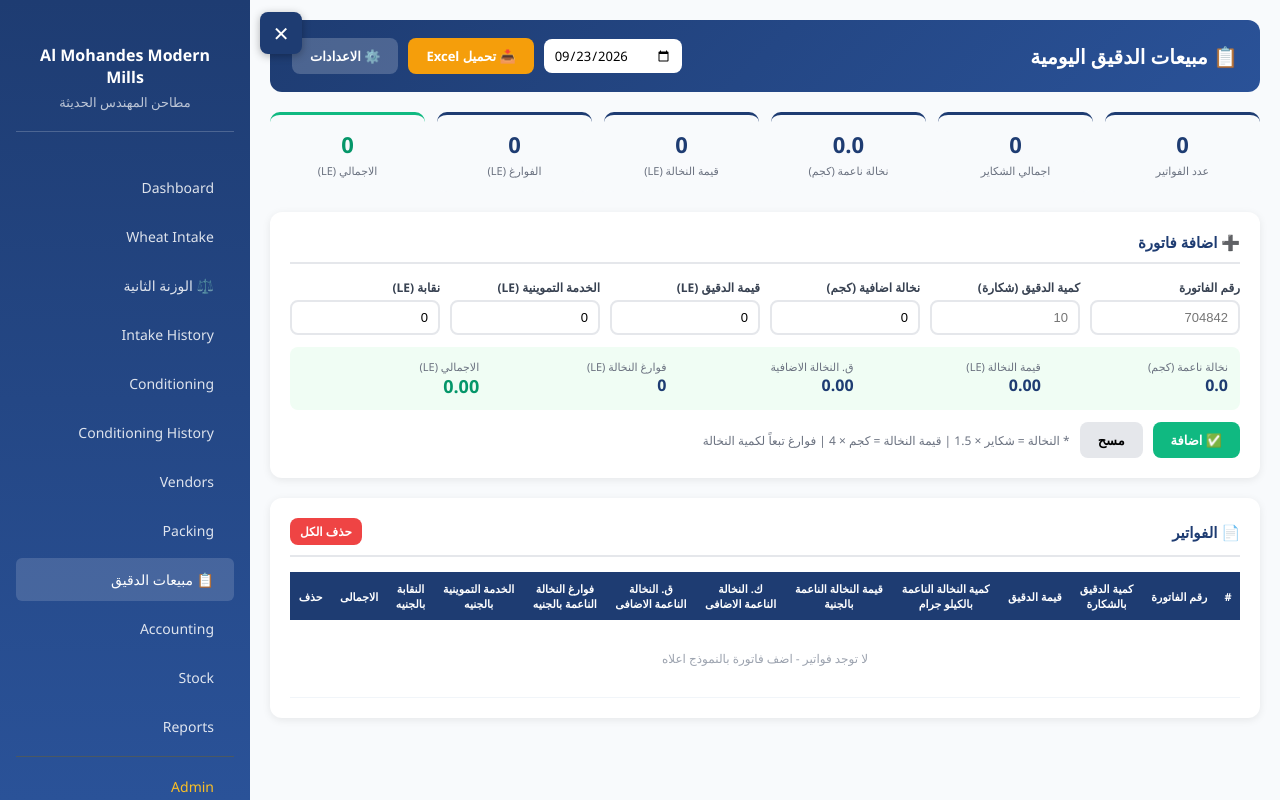
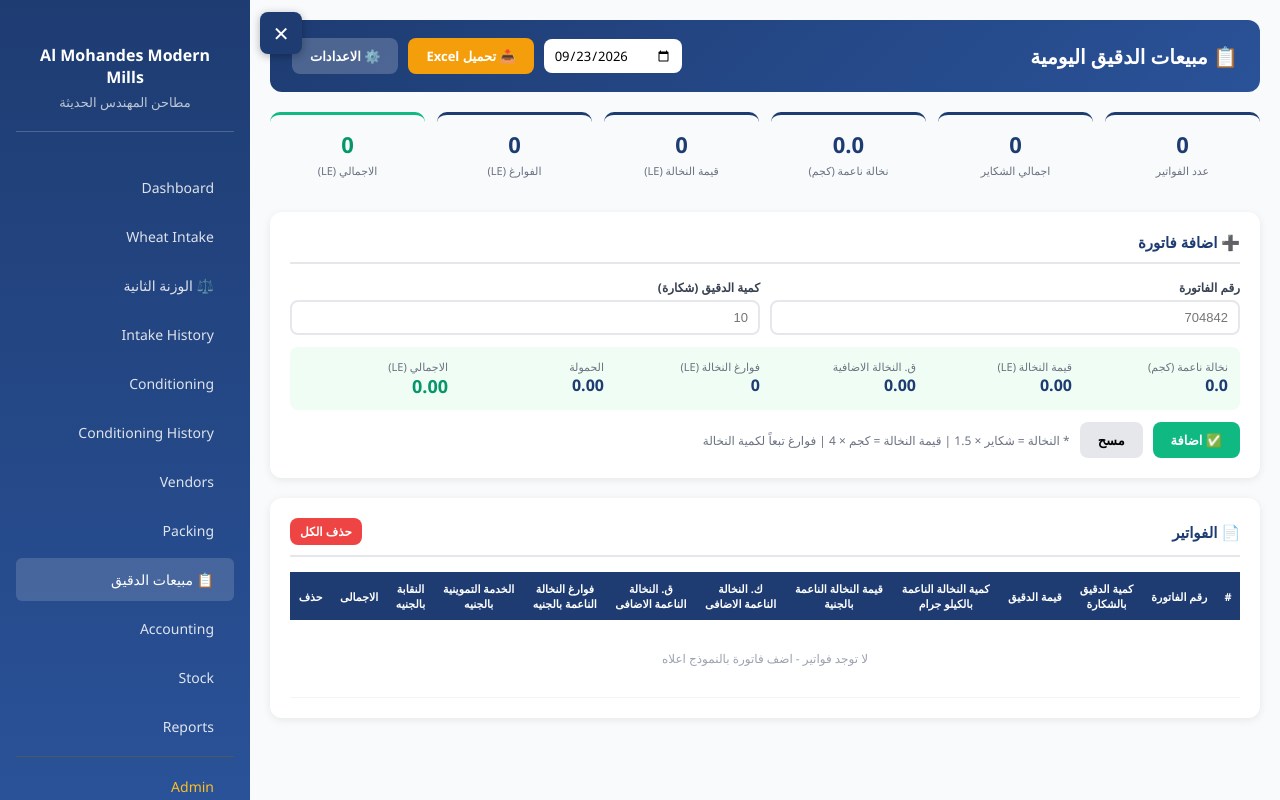
Before and after one commit to FaridSami01/weighbridge, a Flask app: page /flour_sales in a window 1280 px wide. Run offline with Flask 3, Linux system fonts and the light colour scheme; a user stored in the database is signed in; data that the repository does not hold is empty.

Commit message:
Remove unused input fields from flour sales form
Removed unnecessary input fields for extra bran, flour value, service, and union from the flour sales form. Updated the calculation logic to reflect these changes.

```diff
--- a/templates/flour_sales.html
+++ b/templates/flour_sales.html
@@ -262,22 +262,6 @@ tfoot td {
             <label>كمية الدقيق (شكارة)</label>
             <input type="number" id="flourBags" min="1" placeholder="10" oninput="calcRow()">
         </div>
-        <div class="form-group">
-            <label>نخالة اضافية (كجم)</label>
-            <input type="number" id="extraBran" min="0" value="0" oninput="calcRow()">
-        </div>
-        <div class="form-group">
-            <label>قيمة الدقيق (LE)</label>
-            <input type="number" id="flourVal" min="0" value="0" step="0.01" oninput="calcRow()">
-        </div>
-        <div class="form-group">
-            <label>الخدمة التموينية (LE)</label>
-            <input type="number" id="service" min="0" value="0" step="0.01" oninput="calcRow()">
-        </div>
-        <div class="form-group">
-            <label>نقابة (LE)</label>
-            <input type="number" id="union" min="0" value="0" step="0.01" oninput="calcRow()">
-        </div>
     </div>
 
     <!-- Auto-calculated preview -->
@@ -297,6 +281,10 @@ tfoot td {
         <div>
             <div style="font-size:11px; color:#6b7280;">فوارغ النخالة (LE)</div>
             <div style="font-weight:bold; color:#1e3c72;" id="prvEmpties">0</div>
+        </div>
+        <div>
+            <div style="font-size:11px; color:#6b7280;">الحمولة</div>
+            <div style="font-weight:bold; color:#1e3c72;" id="prvLoad">0</div>
         </div>
         <div>
             <div style="font-size:11px; color:#6b7280;">الاجمالي (LE)</div>
@@ -489,10 +477,7 @@ function calcEmpties(branKg) {
 
 function calcRow() {
     const bags    = parseFloat(document.getElementById('flourBags').value) || 0;
-    const extraKg = parseFloat(document.getElementById('extraBran').value) || 0;
-    const flourVal = parseFloat(document.getElementById('flourVal').value) || 0;
-    const service  = parseFloat(document.getElementById('service').value) || 0;
-    const union    = parseFloat(document.getElementById('union').value) || 0;
+    const extraKg = 0, flourVal = 0, service = 0, union = 0;
     const branKg      = calcBranKg(bags);
     const branVal     = calcBranVal(bags);
     const extraBranVal = calcExtraBranVal(extraKg);
@@ -502,6 +487,7 @@ function calcRow() {
     document.getElementById('prvBranVal').textContent     = branVal.toFixed(2);
     document.getElementById('prvExtraBranVal').textContent = extraBranVal.toFixed(2);
     document.getElementById('prvEmpties').textContent     = empties;
+    document.getElementById('prvLoad').textContent        = (bags / 8).toFixed(2);
     document.getElementById('prvTotal').textContent       = total.toFixed(2);
 }
 
@@ -513,10 +499,7 @@ function calcRow() {
 function addInvoice() {
     const invoiceNum = document.getElementById('invoiceNum').value;
     const bags    = parseFloat(document.getElementById('flourBags').value);
-    const extraKg = parseFloat(document.getElementById('extraBran').value) || 0;
-    const flourVal = parseFloat(document.getElementById('flourVal').value) || 0;
-    const service  = parseFloat(document.getElementById('service').value) || 0;
-    const union    = parseFloat(document.getElementById('union').value) || 0;
+    const extraKg = 0, flourVal = 0, service = 0, union = 0;
     const date = document.getElementById('salesDate').value;
 
     if (!invoiceNum) { alert('الرجاء ادخال رقم الفاتورة'); return; }
@@ -540,10 +523,6 @@ function addInvoice() {
 
         document.getElementById('invoiceNum').value = parseInt(invoiceNum) + 1;
         document.getElementById('flourBags').value  = '';
-        document.getElementById('extraBran').value  = 0;
-        document.getElementById('flourVal').value   = 0;
-        document.getElementById('service').value    = 0;
-        document.getElementById('union').value      = 0;
         calcRow();
         renderTable();
         updateSummary();
@@ -584,10 +563,6 @@ function clearAll() {
 function clearForm() {
     document.getElementById('invoiceNum').value = '';
     document.getElementById('flourBags').value  = '';
-    document.getElementById('extraBran').value  = 0;
-    document.getElementById('flourVal').value   = 0;
-    document.getElementById('service').value    = 0;
-    document.getElementById('union').value      = 0;
     calcRow();
 }
 
```
